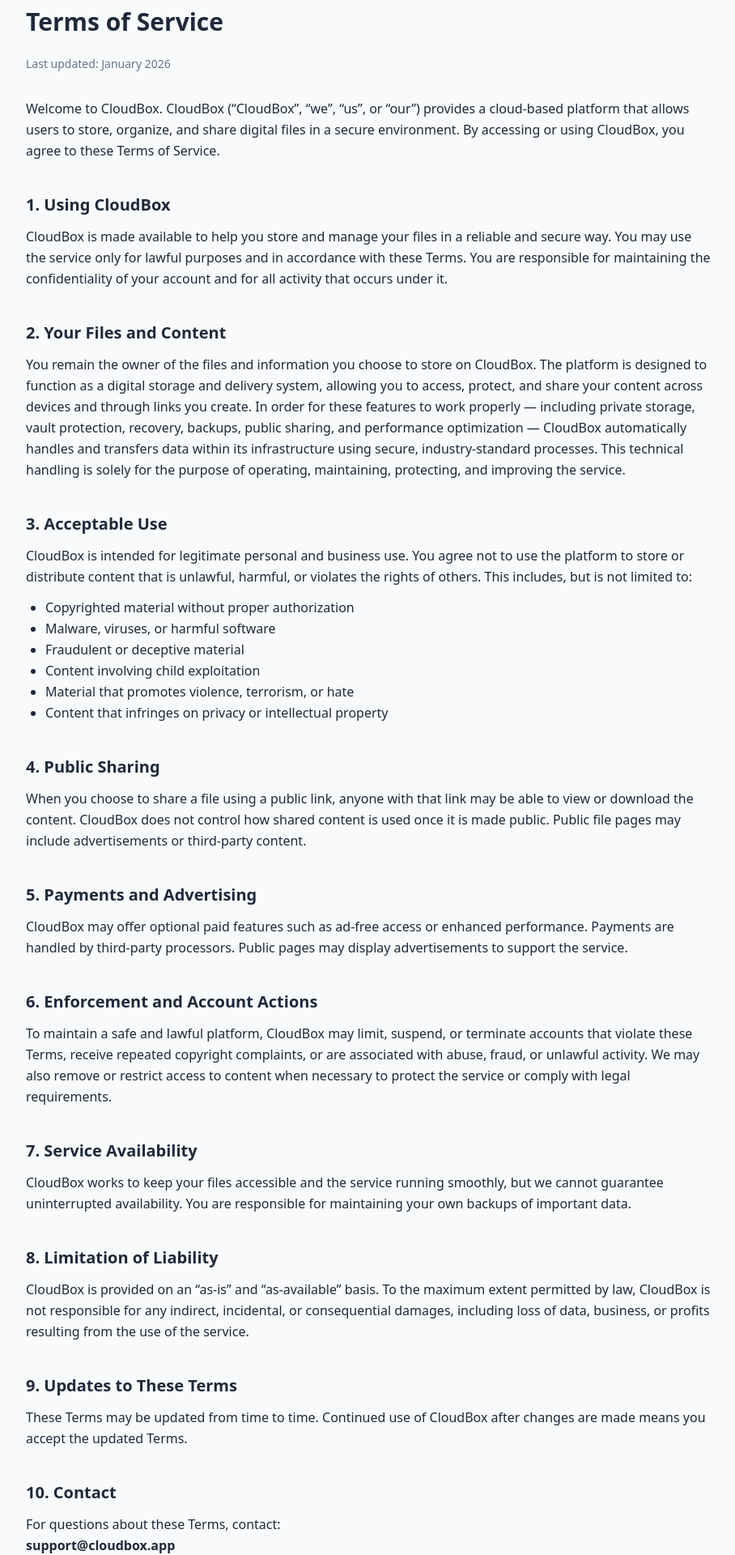
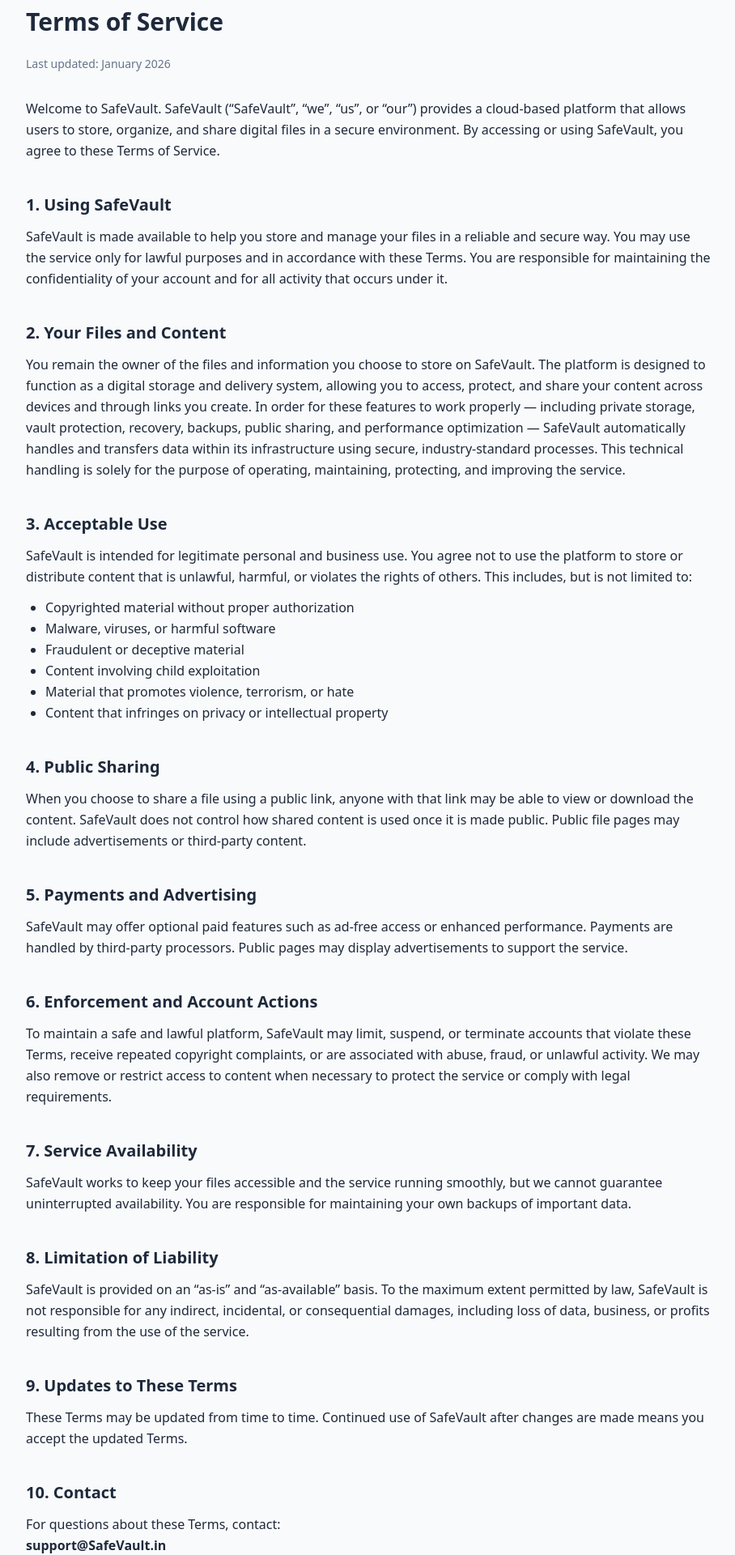
Before and after one commit to Faz-al/cloudbox, a React (Create React App) app in the folder Frontend/: page /terms in a window 1280 px wide. Shown: the part 120-2040 px from the top of the page at 81% size, without its empty margins (184-1092 px from the left). Built offline with nearby package versions, Linux system fonts and the light colour scheme; no server answers.

Commit message:
trash fix

```diff
--- a/Frontend/public/index.html
+++ b/Frontend/public/index.html
@@ -1,11 +1,11 @@
 <!DOCTYPE html>
 <html lang="en">
   <head>
-    <meta property="og:title" content="CloudBox – Secure File Share" />
-<meta property="og:description" content="Download shared files instantly on CloudBox." />
+    <meta property="og:title" content="SafeVault – Secure File Share" />
+<meta property="og:description" content="Download shared files instantly on SafeVault." />
 <meta property="og:type" content="website" />
 <meta property="og:url" content="%PUBLIC_URL%" />
-<meta property="og:image" content="%PUBLIC_URL%/cloudbox-preview.png" />
+<meta property="og:image" content="%PUBLIC_URL%/SafeVault-preview.png" />
 
     <meta charset="utf-8" />
     <meta name="viewport" content="width=device-width, initial-scale=1" />
--- a/Frontend/src/App.jsx
+++ b/Frontend/src/App.jsx
@@ -3,6 +3,7 @@
 import ViewSharedFile from "./pages/ViewSharedFile";
 import DMCA from "./pages/DMCA";
 import ResetPassword from "./pages/ResetPassword";
+import Trash from "./pages/Trash";
 
 
 import Privacy from "./pages/Privacy";
@@ -74,6 +75,8 @@
       <Route path="/dashboard" element={<Dashboard openPreview={openPreview} />} />
       <Route path="/files" element={<Files openPreview={openPreview} />} />
       <Route path="/vault" element={<Vault />} />
+      <Route path="/trash" element={<Trash />} />
+
       <Route path="/upgrade" element={<Upgrade />} />
       <Route path="/account" element={<AccountSettings />} />
       <Route path="/settings/security" element={<SettingsSecurity />} />
--- a/Frontend/src/components/Footer.jsx
+++ b/Frontend/src/components/Footer.jsx
@@ -10,7 +10,7 @@
         <div className="flex flex-col items-center gap-6 text-center">
 
           <div>
-            <p className="font-semibold text-gray-900">CloudBox</p>
+            <p className="font-semibold text-gray-900">SafeVault</p>
             <p className="text-sm text-gray-600">
               Simple, secure cloud storage
             </p>
@@ -36,7 +36,7 @@
 
 
           <p className="text-xs text-gray-500">
-            © 2026 CloudBox
+            © 2026 SafeVault
           </p>
 
         </div>
--- a/Frontend/src/components/Sidebar.jsx
+++ b/Frontend/src/components/Sidebar.jsx
@@ -12,7 +12,8 @@
 
 const isAll = pathname === "/files" && !search;
 const isVault = pathname === "/vault";
-const isTrash = pathname === "/files" && search === "?type=trash";
+const isTrash = pathname === "/trash";
+
 const isImage = pathname === "/files" && search === "?type=image";
 const isVideo = pathname === "/files" && search === "?type=video";
 const isDocument = pathname === "/files" && search === "?type=document";
@@ -57,7 +58,7 @@
     <span>Vault</span>
   </NavLink>
 
-  <NavLink to="/files?type=trash" className={`${baseItem} ${isTrash ? active : inactive}`}>
+  <NavLink to="/trash" className={`${baseItem} ${isTrash ? active : inactive}`}>
 
     <TrashIcon />
     <span>Trash</span>
--- a/Frontend/src/pages/AccountSettings.jsx
+++ b/Frontend/src/pages/AccountSettings.jsx
@@ -14,7 +14,7 @@
 
 
  useEffect(() => {
-  document.title = "Account Settings · CloudBox";
+  document.title = "Account Settings · SafeVault";
 
   getMe()
     .then((user) => {
@@ -176,7 +176,7 @@
             <div className="flex items-center justify-between">
               <div>
                 <p className="text-sm font-medium text-gray-800">
-                  CloudBox Free Plan
+                  SafeVault Free Plan
                 </p>
                 <p className="text-xs text-gray-500 mt-1">
                   Upgrade to unlock more storage and features
@@ -198,7 +198,7 @@
               Danger zone
             </h2>
             <p className="text-sm text-gray-500 mb-4">
-              Permanently delete your CloudBox account and all stored files.
+              Permanently delete your SafeVault account and all stored files.
             </p>
 
             <button
--- a/Frontend/src/pages/Privacy.jsx
+++ b/Frontend/src/pages/Privacy.jsx
@@ -8,14 +8,14 @@
       </p>
 
       <p>
-        CloudBox (“CloudBox”, “we”, “us”, or “our”) provides a secure cloud-based
+        SafeVault (“SafeVault”, “we”, “us”, or “our”) provides a secure cloud-based
         platform for storing, managing, and sharing digital content. Your trust
         is important to us, and this Privacy Policy explains how information is
-        handled when you use CloudBox and its related services.
+        handled when you use SafeVault and its related services.
       </p>
 
       <p className="mt-4">
-        By accessing or using CloudBox, you acknowledge and agree to the
+        By accessing or using SafeVault, you acknowledge and agree to the
         collection, processing, and use of information as described in this
         policy.
       </p>
@@ -23,7 +23,7 @@
       <h2 className="font-semibold text-xl mt-10 mb-3">1. Information We Handle</h2>
 
       <p>
-        CloudBox processes certain information in order to provide a reliable,
+        SafeVault processes certain information in order to provide a reliable,
         secure, and functional service. This includes information you provide
         directly and information generated through the normal operation of the
         platform.
@@ -31,7 +31,7 @@
 
       <h3 className="font-semibold mt-4">A. Account & Access Information</h3>
       <p>
-        When you create or use an account, CloudBox maintains basic identifiers
+        When you create or use an account, SafeVault maintains basic identifiers
         such as your email address, authentication credentials (stored in
         encrypted form), IP addresses, device information, and session data.
         These are used to authenticate users, protect accounts, and keep the
@@ -40,7 +40,7 @@
 
       <h3 className="font-semibold mt-4">B. Stored Content & File Data</h3>
       <p>
-        CloudBox is built to securely organize, protect, and deliver the content
+        SafeVault is built to securely organize, protect, and deliver the content
         you choose to store or share. To enable features such as private storage,
         vault protection, recovery, public links, and access across devices, the
         platform maintains technical and operational data associated with stored
@@ -48,12 +48,12 @@
         references, and other system-level information required to reliably host
         and deliver your content. All such data is handled using security-focused
         infrastructure and is used only for providing, protecting, and operating
-        the CloudBox service.
+        the SafeVault service.
       </p>
 
       <h3 className="font-semibold mt-4">C. Usage & Technical Data</h3>
       <p>
-        CloudBox automatically collects technical information related to how the
+        SafeVault automatically collects technical information related to how the
         service is accessed and used. This includes connection data, timestamps,
         page interactions, public link activity, and performance metrics. This
         information helps us keep the service stable, secure, and efficient.
@@ -62,7 +62,7 @@
       <h2 className="font-semibold text-xl mt-10 mb-3">2. How Information Is Used</h2>
 
       <p>
-        Information processed by CloudBox is used solely for operating and
+        Information processed by SafeVault is used solely for operating and
         improving the service, including:
       </p>
 
@@ -81,9 +81,9 @@
       <h2 className="font-semibold text-xl mt-10 mb-3">3. Security & Vault Protection</h2>
 
       <p>
-        CloudBox uses modern security practices to protect user data and stored
+        SafeVault uses modern security practices to protect user data and stored
         content. Features such as Vault allow users to apply additional
-        protection using PIN-based access. While CloudBox works to safeguard all
+        protection using PIN-based access. While SafeVault works to safeguard all
         data, users are responsible for keeping their credentials confidential.
       </p>
 
@@ -99,7 +99,7 @@
       <h2 className="font-semibold text-xl mt-10 mb-3">5. Legal & Safety Purposes</h2>
 
       <p>
-        CloudBox may process, review, retain, or disclose information when
+        SafeVault may process, review, retain, or disclose information when
         reasonably necessary to comply with laws, respond to legal requests,
         enforce platform policies, prevent harmful activity, or protect the
         safety and rights of users and the public.
@@ -116,7 +116,7 @@
       <h2 className="font-semibold text-xl mt-10 mb-3">7. Third-Party Services</h2>
 
       <p>
-        CloudBox works with trusted partners such as hosting providers, payment
+        SafeVault works with trusted partners such as hosting providers, payment
         processors, analytics services, and advertising networks. These parties
         operate under their own privacy practices.
       </p>
@@ -125,14 +125,14 @@
 
       <p>
         You may manage, download, or delete your files and close your account at
-        any time using the CloudBox interface.
+        any time using the SafeVault interface.
       </p>
 
       <h2 className="font-semibold text-xl mt-10 mb-3">9. Policy Updates</h2>
 
       <p>
         We may update this Privacy Policy from time to time. Continued use of
-        CloudBox after updates means you accept the revised policy.
+        SafeVault after updates means you accept the revised policy.
       </p>
 
       <h2 className="font-semibold text-xl mt-10 mb-3">10. Contact</h2>
@@ -140,7 +140,7 @@
       <p>
         For questions about this Privacy Policy, contact:
         <br />
-        <strong>support@cloudbox.app</strong>
+        <strong>support@SafeVault.in</strong>
       </p>
     </div>
   );
--- a/Frontend/src/pages/Terms.jsx
+++ b/Frontend/src/pages/Terms.jsx
@@ -8,16 +8,16 @@
       </p>
 
       <p>
-        Welcome to CloudBox. CloudBox (“CloudBox”, “we”, “us”, or “our”) provides a
+        Welcome to SafeVault. SafeVault (“SafeVault”, “we”, “us”, or “our”) provides a
         cloud-based platform that allows users to store, organize, and share
-        digital files in a secure environment. By accessing or using CloudBox,
+        digital files in a secure environment. By accessing or using SafeVault,
         you agree to these Terms of Service.
       </p>
 
-      <h2 className="font-semibold text-xl mt-10 mb-3">1. Using CloudBox</h2>
+      <h2 className="font-semibold text-xl mt-10 mb-3">1. Using SafeVault</h2>
 
       <p>
-        CloudBox is made available to help you store and manage your files in a
+        SafeVault is made available to help you store and manage your files in a
         reliable and secure way. You may use the service only for lawful purposes
         and in accordance with these Terms. You are responsible for maintaining
         the confidentiality of your account and for all activity that occurs
@@ -28,11 +28,11 @@
 
       <p>
         You remain the owner of the files and information you choose to store on
-        CloudBox. The platform is designed to function as a digital storage and
+        SafeVault. The platform is designed to function as a digital storage and
         delivery system, allowing you to access, protect, and share your content
         across devices and through links you create. In order for these features
         to work properly — including private storage, vault protection, recovery,
-        backups, public sharing, and performance optimization — CloudBox
+        backups, public sharing, and performance optimization — SafeVault
         automatically handles and transfers data within its infrastructure
         using secure, industry-standard processes. This technical handling is
         solely for the purpose of operating, maintaining, protecting, and
@@ -42,7 +42,7 @@
       <h2 className="font-semibold text-xl mt-10 mb-3">3. Acceptable Use</h2>
 
       <p>
-        CloudBox is intended for legitimate personal and business use. You agree
+        SafeVault is intended for legitimate personal and business use. You agree
         not to use the platform to store or distribute content that is unlawful,
         harmful, or violates the rights of others. This includes, but is not
         limited to:
@@ -61,7 +61,7 @@
 
       <p>
         When you choose to share a file using a public link, anyone with that link
-        may be able to view or download the content. CloudBox does not control how
+        may be able to view or download the content. SafeVault does not control how
         shared content is used once it is made public. Public file pages may
         include advertisements or third-party content.
       </p>
@@ -69,7 +69,7 @@
       <h2 className="font-semibold text-xl mt-10 mb-3">5. Payments and Advertising</h2>
 
       <p>
-        CloudBox may offer optional paid features such as ad-free access or
+        SafeVault may offer optional paid features such as ad-free access or
         enhanced performance. Payments are handled by third-party processors.
         Public pages may display advertisements to support the service.
       </p>
@@ -77,7 +77,7 @@
       <h2 className="font-semibold text-xl mt-10 mb-3">6. Enforcement and Account Actions</h2>
 
       <p>
-        To maintain a safe and lawful platform, CloudBox may limit, suspend, or
+        To maintain a safe and lawful platform, SafeVault may limit, suspend, or
         terminate accounts that violate these Terms, receive repeated copyright
         complaints, or are associated with abuse, fraud, or unlawful activity.
         We may also remove or restrict access to content when necessary to
@@ -87,7 +87,7 @@
       <h2 className="font-semibold text-xl mt-10 mb-3">7. Service Availability</h2>
 
       <p>
-        CloudBox works to keep your files accessible and the service running
+        SafeVault works to keep your files accessible and the service running
         smoothly, but we cannot guarantee uninterrupted availability. You are
         responsible for maintaining your own backups of important data.
       </p>
@@ -95,8 +95,8 @@
       <h2 className="font-semibold text-xl mt-10 mb-3">8. Limitation of Liability</h2>
 
       <p>
-        CloudBox is provided on an “as-is” and “as-available” basis. To the maximum
-        extent permitted by law, CloudBox is not responsible for any indirect,
+        SafeVault is provided on an “as-is” and “as-available” basis. To the maximum
+        extent permitted by law, SafeVault is not responsible for any indirect,
         incidental, or consequential damages, including loss of data, business,
         or profits resulting from the use of the service.
       </p>
@@ -104,7 +104,7 @@
       <h2 className="font-semibold text-xl mt-10 mb-3">9. Updates to These Terms</h2>
 
       <p>
-        These Terms may be updated from time to time. Continued use of CloudBox
+        These Terms may be updated from time to time. Continued use of SafeVault
         after changes are made means you accept the updated Terms.
       </p>
 
@@ -113,7 +113,7 @@
       <p>
         For questions about these Terms, contact:
         <br />
-        <strong>support@cloudbox.app</strong>
+        <strong>support@SafeVault.in</strong>
       </p>
     </div>
   );
```
Also changed, not shown: Frontend/src/pages/Files.jsx (+4 -3 lines), Frontend/src/pages/Trash.jsx (+2 -57 lines), Frontend/src/pages/Upgrade.jsx (+4 -4 lines).
